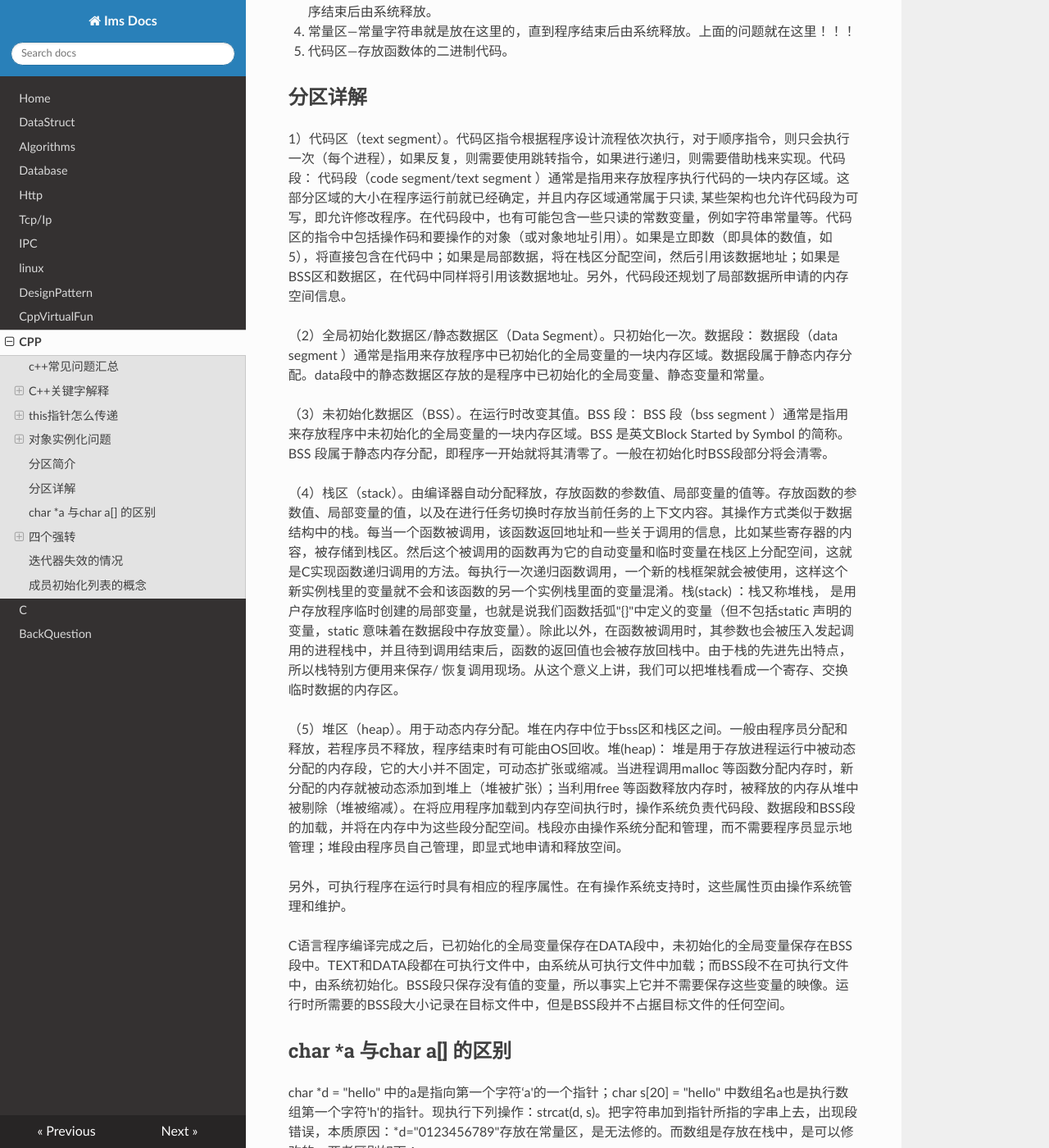
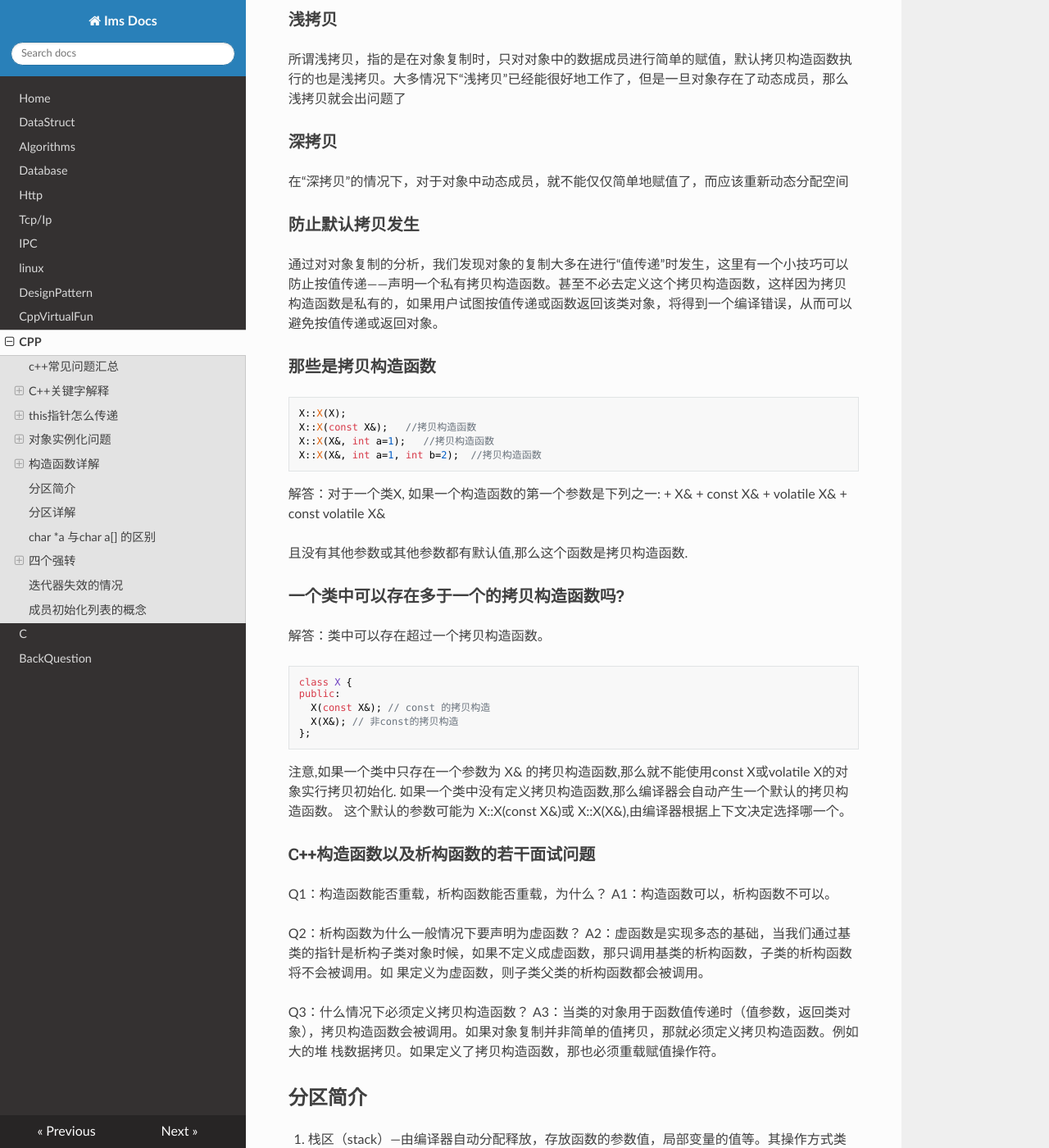
Before and after one commit to ims0/mkdocs, an MkDocs documentation site: the page built from docs/cpp.md, in a window 1280 px wide and 1400 px high, scrolled down 2165 px. Shown: the whole window at 82% size. Built offline with MkDocs 1.6.1, drawn with Linux system fonts in a browser that asks for light colours; nearby versions of some CDN libraries; some of the changed text lies outside the part shown.

Commit message:
增加拷贝构造函数

````diff
--- a/docs/cpp.md
+++ b/docs/cpp.md
@@ -73,6 +73,68 @@ int main() {
 ### 定义一个只能在栈上定义对象的类
 **operator new和operator delete定义为private**，这样使用new操作符创建对象时候，无法调用operator new，delete销毁对象也无法调用operator delete。
 
+
+## [构造函数详解](https://www.cnblogs.com/alantu2018/p/8459250.html)
+
+### 拷贝构造调用时机
+1. 对象作为入参
+2. 对象作为返回值
+3. 用一个对象初始化另一个对象
+
+### 浅拷贝
+
+ 所谓浅拷贝，指的是在对象复制时，只对对象中的数据成员进行简单的赋值，默认拷贝构造函数执行的也是浅拷贝。大多情况下“浅拷贝”已经能很好地工作了，但是一旦对象存在了动态成员，那么浅拷贝就会出问题了
+
+### 深拷贝
+
+ 在“深拷贝”的情况下，对于对象中动态成员，就不能仅仅简单地赋值了，而应该重新动态分配空间
+
+### 防止默认拷贝发生
+
+通过对对象复制的分析，我们发现对象的复制大多在进行“值传递”时发生，这里有一个小技巧可以防止按值传递——声明一个私有拷贝构造函数。甚至不必去定义这个拷贝构造函数，这样因为拷贝构造函数是私有的，如果用户试图按值传递或函数返回该类对象，将得到一个编译错误，从而可以避免按值传递或返回对象。
+
+### 那些是拷贝构造函数
+```
+X::X(X);
+X::X(const X&);   //拷贝构造函数
+X::X(X&, int a=1);   //拷贝构造函数
+X::X(X&, int a=1, int b=2);  //拷贝构造函数
+```
+
+解答：对于一个类X, 如果一个构造函数的第一个参数是下列之一:
++ X&
++ const X&
++ volatile X&
++ const volatile X&
+
+且没有其他参数或其他参数都有默认值,那么这个函数是拷贝构造函数.
+
+###  一个类中可以存在多于一个的拷贝构造函数吗?
+解答：类中可以存在超过一个拷贝构造函数。
+```
+class X {
+public:
+  X(const X&); // const 的拷贝构造
+  X(X&); // 非const的拷贝构造
+};
+```
+
+注意,如果一个类中只存在一个参数为 X& 的拷贝构造函数,那么就不能使用const X或volatile X的对象实行拷贝初始化.
+  如果一个类中没有定义拷贝构造函数,那么编译器会自动产生一个默认的拷贝构造函数。
+  这个默认的参数可能为 X::X(const X&)或 X::X(X&),由编译器根据上下文决定选择哪一个。
+
+### C++构造函数以及析构函数的若干面试问题
+
+Q1：构造函数能否重载，析构函数能否重载，为什么？
+A1：构造函数可以，析构函数不可以。
+
+Q2：析构函数为什么一般情况下要声明为虚函数？
+A2：虚函数是实现多态的基础，当我们通过基类的指针是析构子类对象时候，如果不定义成虚函数，那只调用基类的析构函数，子类的析构函数将不会被调用。如       果定义为虚函数，则子类父类的析构函数都会被调用。
+
+Q3：什么情况下必须定义拷贝构造函数？
+A3：当类的对象用于函数值传递时（值参数，返回类对象），拷贝构造函数会被调用。如果对象复制并非简单的值拷贝，那就必须定义拷贝构造函数。例如大的堆       栈数据拷贝。如果定义了拷贝构造函数，那也必须重载赋值操作符。
+
+
 ## 分区简介
 1. 栈区（stack）—由编译器自动分配释放，存放函数的参数值，局部变量的值等。其操作方式类似于数据结构中的栈。
 2. 堆区（heap）—一般由程序员分配释放，若程序员不释放，程序结束时可能由OS回收。注意它与数据结构中的堆是两回事，分配方式倒是类似于链表
@@ -140,7 +202,7 @@ reinterpret_cast 主要有三种强制转换用途：
 type-id 必须是一个指针、引用、算术类型、函数针或者成员指针。它可以把一个指针转换成一个整数，也可以把一个整数转换成一个指针（先把一个指针转换成一个整数，在把该整数转换成原类型的指针，还可以得到原先的指针值）。
   我们映射到的类型仅仅是为了故弄玄虚和其他目的，这是所有映射中最危险的。(这句话是C++编程思想中的原话)。因此, 你需要谨慎使用 reinterpret_cast。
 
-### 4）dynamic_cast
+### 4）dynamic_cast(运行时处理)
 
 用法为 dynamic_cast<type-id> (expression)。
 几个特点如下：
````
